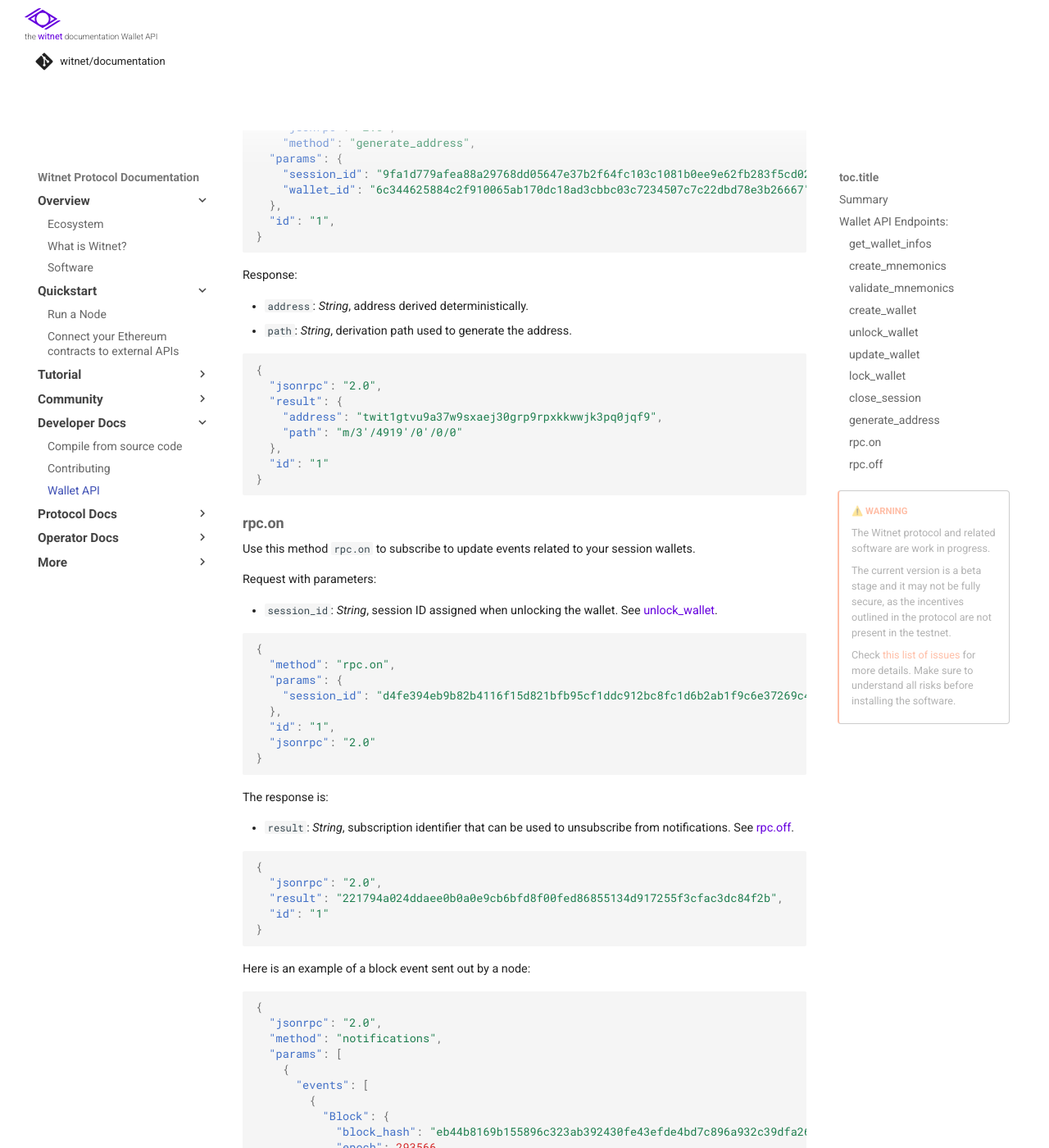
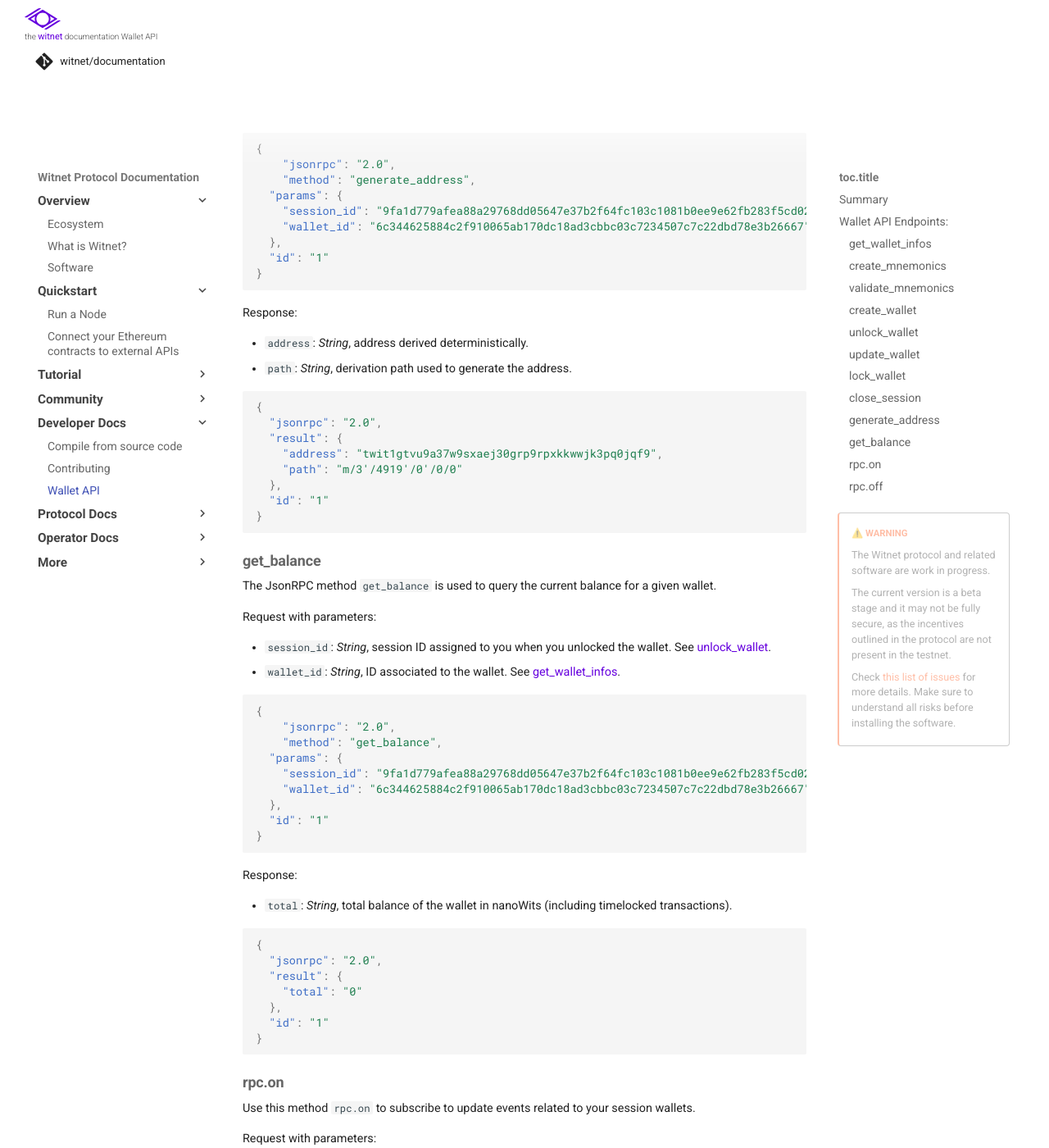
Before and after one commit to witnet/documentation, an MkDocs documentation site: the page built from docs/developer/wallet-api.md, in a window 1280 px wide and 1400 px high, scrolled down 7339 px. Shown: the whole window at 82% size. Built offline with MkDocs 1.6.1 and Material for MkDocs 9.7.7, drawn with Linux system fonts in a browser that asks for light colours; some web fonts are replaced; comment, search, counter and statistics services are not loaded; some of the changed text lies outside the part shown.

Commit message:
docs(wallet-api): add get balance method

````diff
--- a/docs/developer/wallet-api.md
+++ b/docs/developer/wallet-api.md
@@ -17,13 +17,14 @@ node_url = "127.0.0.1:21338"
 | [create_mnemonics](#create_mnemonics)       | length                                           | `mnemonics`                                   |
 | [validate_mnemonics](#validate_mnemonics)   | seed_source, seed_data                           | `valid`                                       |
 | [create_wallet](#create_wallet)             | name, caption, seed_source, seed_data, password  | `wallet_id`                                   |
+| [update_wallet](#update_wallet)             | `session_id`, `wallet_id`, `name`, `caption`     | `success`                                     |
 | [unlock_wallet](#unlock_wallet)             | wallet_id, password                              | `session_id`, `session_expiration_secs`, ...  |
-| [update_wallet](#update_wallet)             | `session_id`, `wallet_id`, `name`, `caption`     | `success`                                     |
 | [lock_wallet](#update_wallet)               | `session_id`, `wallet_id`                        | `success`                                     |
 | [close_session](#close_session)             | `session_id`                                     | `success`                                     |
 | [generate_address](#generate_address)       | `session_id`, `wallet_id`                        | `address`, `path`                             |
+| [get_balance](#get_balance)                 | `session_id`, `wallet_id`                        | `total`
 | [rpc.on](#rpc.on)                           | `session_id`                                     | (`subscription_id`)                           |
-| [rpc.off](#rpc.off)                         | `[subscription_id]`                              |                                               |
+| [rpc.off](#rpc.off)                         | `[subscription_id]`
 
 
 
@@ -80,7 +81,7 @@ The JsonRPC method `create_mnemonics` is used to generate a [BIP39 mnemonic sent
 
 Request with parameters:
 
-- `length`: *integer* indicating how many words the mnemonic sentence should have. Must be one of these: `12`, `15`, `18`, `21` or `24`.
+- `length`: *integer*, indicating how many words the mnemonic sentence should have. Must be one of these: `12`, `15`, `18`, `21` or `24`.
 
 ```json
 {
@@ -114,8 +115,8 @@ The JsonRPC method `validate_mnemonics` is used to verify that validity of the s
 
 Request with parameters:
 
-- `seed_source`: *`"mnemonics" | "xprv"`* literal to identify if the seed source is of the type *mnemonics* or *xprv*.
-- `seed_data`: *String* containing the used seed data, either a list of mnemonic words or a `xprv`.
+- `seed_source`: *`"mnemonics"|"xprv"`*, literal to identify if the seed source is of the type *mnemonics* or *xprv*.
+- `seed_data`: *String*, containing the used seed data, either a list of mnemonic words or a `xprv`.
 
 ```json
 {
@@ -152,7 +153,7 @@ Request with parameters:
 
 - `name` (optional): *String*, human-friendly name for the wallet.
 - `caption` (optional): *String*, human-friendly caption for the wallet.
-- `seed_source`: *`"mnemonics" | "xprv"`* literal to identify if the seed source is of the type *mnemonics* or *xprv* and determine how the HD wallet master key will be generated from the data sent in the `seedData` parameter.
+- `seed_source`: *`"mnemonics"|"xprv"`*, literal to identify if the seed source is of the type *mnemonics* or *xprv* and determine how the HD wallet master key will be generated from the data sent in the `seedData` parameter.
 - `seed_data`: *String*, data used for generating the new HD wallet master key.
 - `password`: *String*, password that will seed the key used to encrypt the wallet in the file system. The password must have at least eight characters.
 
@@ -363,7 +364,7 @@ Request with parameters:
     "session_id": "9fa1d779afea88a29768dd05647e37b2f64fc103c1081b0ee9e62fb283f5cd02",
     "wallet_id": "6c344625884c2f910065ab170dc18ad3cbbc03c7234507c7c22dbd78e3b26667"
   },
-  "id": "1",
+  "id": "1"
 }
 ```
 
@@ -378,6 +379,42 @@ Response:
   "result": {
     "address": "twit1gtvu9a37w9sxaej30grp9rpxkkwwjk3pq0jqf9",
     "path": "m/3'/4919'/0'/0/0"
+  },
+  "id": "1"
+}
+```
+
+
+### get_balance
+
+The JsonRPC method `get_balance` is used to query the current balance for a given wallet.
+
+Request with parameters:
+
+- `session_id`: *String*, session ID assigned to you when you unlocked the wallet. See [unlock_wallet](#unlock_wallet).
+- `wallet_id`: *String*, ID associated to the wallet. See [get_wallet_infos](#get-wallet-infos).
+
+```json
+{
+	"jsonrpc": "2.0",
+	"method": "get_balance",
+  "params": {
+    "session_id": "9fa1d779afea88a29768dd05647e37b2f64fc103c1081b0ee9e62fb283f5cd02",
+    "wallet_id": "6c344625884c2f910065ab170dc18ad3cbbc03c7234507c7c22dbd78e3b26667"
+  },
+  "id": "1"
+}
+```
+
+Response:
+
+- `total`: *String*, total balance of the wallet in nanoWits (including timelocked transactions).
+
+```json
+{
+  "jsonrpc": "2.0",
+  "result": {
+    "total": "0"
   },
   "id": "1"
 }
````
